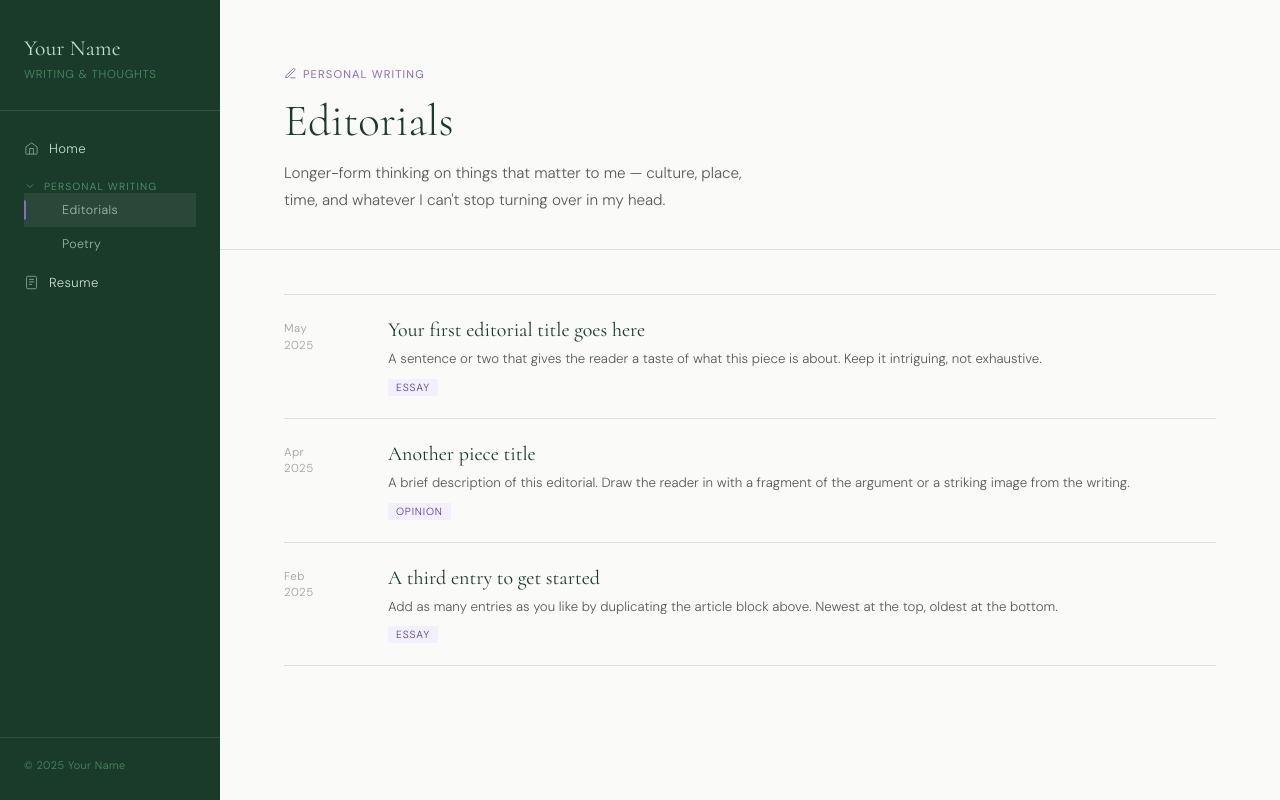
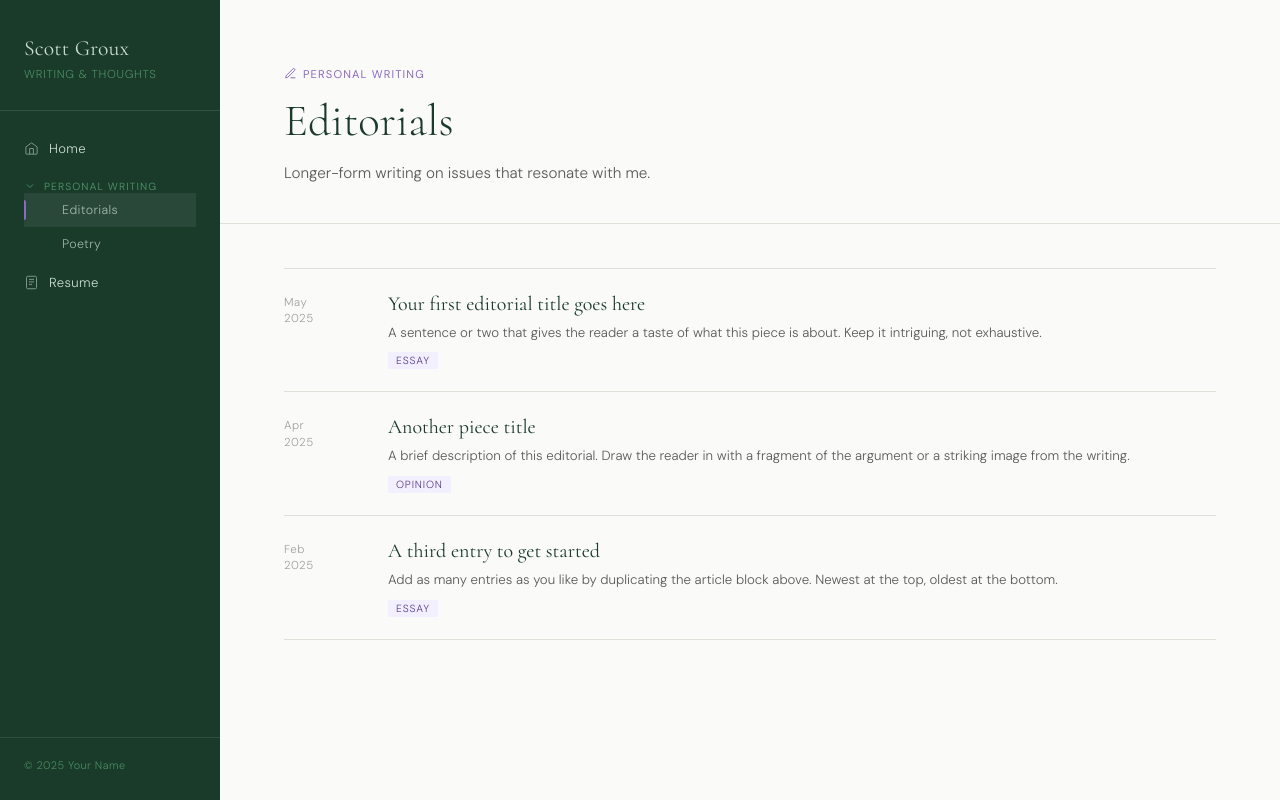
Before and after one commit to scottgroux/Home, a plain HTML site: page editorials.html in a window 1280 px wide. Drawn offline with Linux system fonts and the light colour scheme.

Commit message:
Update editorials.html

```diff
--- a/editorials.html
+++ b/editorials.html
@@ -3,7 +3,7 @@
 <head>
   <meta charset="UTF-8" />
   <meta name="viewport" content="width=device-width, initial-scale=1.0" />
-  <title>Editorials — Your Name</title>
+  <title>Editorials — Scott Groux</title>
   <link rel="stylesheet" href="style.css" />
 </head>
 <body>
@@ -11,7 +11,7 @@
   <!-- ── Sidebar ── -->
   <aside class="sidebar">
     <div class="sidebar-brand">
-      <div class="name">Your Name</div>
+      <div class="name">Scott Groux</div>
       <div class="tagline">Writing &amp; thoughts</div>
     </div>
 
@@ -50,7 +50,7 @@
         Personal Writing
       </div>
       <h1>Editorials</h1>
-      <p>Longer-form thinking on things that matter to me — culture, place, time, and whatever I can't stop turning over in my head.</p>
+      <p>Longer-form writing on issues that resonate with me.</p>
     </section>
 
     <div class="writing-list">
```
